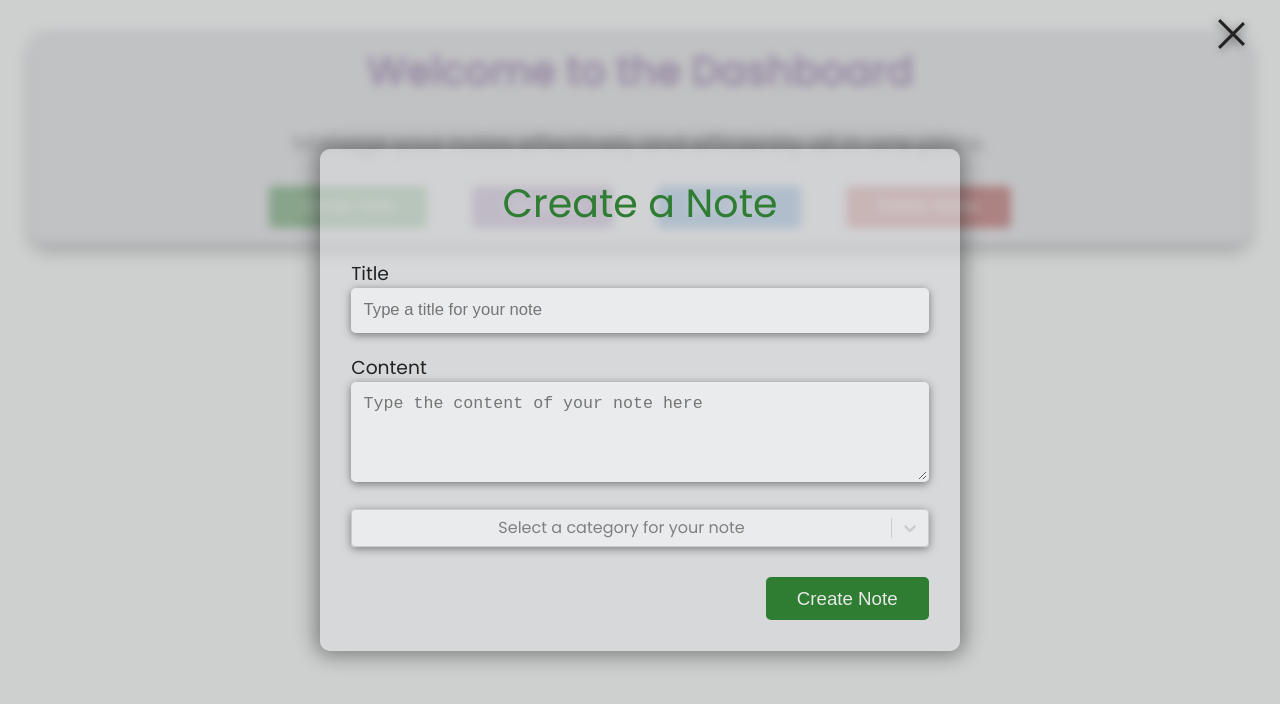
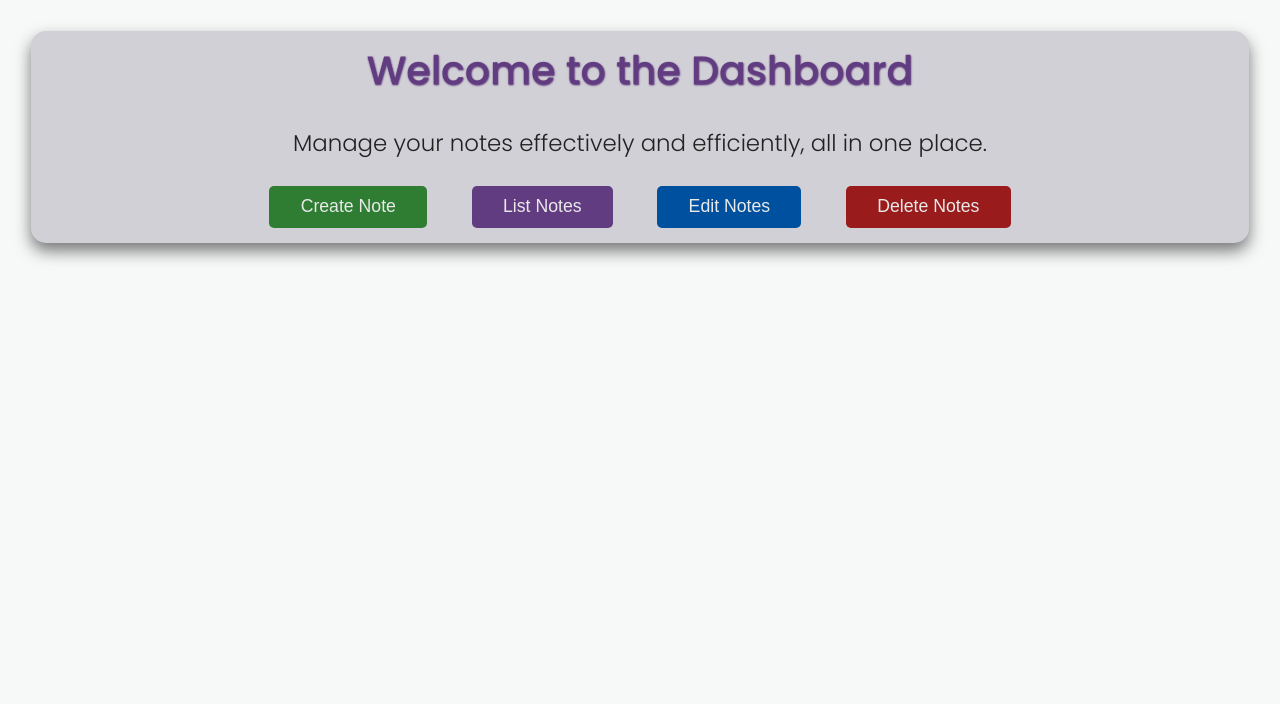
Before and after one commit to JuanWebDeveloper/studyhub-frontend, a Next.js app: page /dashboard in a window 1280 px wide. Shown: the top 704 px of the page. Built offline with nearby package versions, Linux system fonts and the light colour scheme.

Commit message:
Implemented animations and functionality for the note form modal
Created fadeIn and fadeOut animations for the modal and added the ability to open and close the modal using state management.

```diff
--- a/app/dashboard/page.tsx
+++ b/app/dashboard/page.tsx
@@ -1,19 +1,24 @@
+'use client';
+import { useState } from 'react';
 import { NoteFormModal } from '@/src/views/components';
 
 const Dashboard = () => {
+ const [isModalOpen, setIsModalOpen] = useState(false);
+
+ const handleModalOpen = () => setIsModalOpen(true);
  return (
   <div className='dashboard'>
    <header className='dashboard-header'>
     <h2>Welcome to the Dashboard</h2>
     <p>Manage your notes effectively and efficiently, all in one place.</p>
     <div className='dashboard-actions'>
-     <button>Create Note</button>
+     <button onClick={handleModalOpen}>Create Note</button>
      <button>List Notes</button>
      <button>Edit Notes</button>
      <button>Delete Notes</button>
     </div>
    </header>
-   <NoteFormModal />
+   <NoteFormModal modalState={[isModalOpen, setIsModalOpen]} />
   </div>
  );
 };
--- a/src/common/models/index.ts
+++ b/src/common/models/index.ts
@@ -2,3 +2,5 @@
 export type { UiSlicesModel } from './store/slices/uiSlicesModel';
 //*> Export of the API endpoints responses models.
 export type { APIEndponitConnectionStatus } from './apiEnpointsModels/endpointConnectionStatus';
+//*> Export of models for useState.
+export type { stateBooleanModel } from './useState/useStateModels';
--- /dev/null
+++ b/src/common/models/useState/useStateModels.ts
@@ -0,0 +1,3 @@
+import { Dispatch, SetStateAction } from 'react';
+
+export type stateBooleanModel = [boolean, Dispatch<SetStateAction<boolean>>];
--- a/src/common/store/slices/uiSlice.ts
+++ b/src/common/store/slices/uiSlice.ts
@@ -4,7 +4,7 @@ import { UiSlicesModel } from '@/src/common/models/';
 const initialState: UiSlicesModel = {
  hasErrors: false,
  errorMessage: '',
- loading: false,
+ loading: true,
 };
 
 export const uiSlice = createSlice({
--- a/src/views/components/pages/dashboard/NoteFormModal.tsx
+++ b/src/views/components/pages/dashboard/NoteFormModal.tsx
@@ -3,11 +3,18 @@
 import Select from 'react-select';
 //*> Import the note categories.
 import { noteCategories, customNoteCategorySelectStyles } from '@/src/common/utils';
+import { stateBooleanModel } from '@/src/common/models';
 
-export const NoteFormModal = () => {
+type NoteFormModalProps = {
+ modalState: stateBooleanModel;
+};
+
+export const NoteFormModal = ({ modalState: [isModalOpen, setIsModalOpen] }: NoteFormModalProps) => {
+ const handleModalClose = () => setIsModalOpen(false);
+
  return (
-  <div className='note-form'>
-   <div className='model-close-button'>
+  <div className={`note-form ${isModalOpen ? 'fadeIn' : 'fadeOut'}`}>
+   <div className='model-close-button' onClick={handleModalClose}>
     <div className='close-icon-bar'></div>
     <div className='close-icon-bar'></div>
    </div>
--- a/src/views/scss/components/pages/dashboard/_note-form-modal.scss
+++ b/src/views/scss/components/pages/dashboard/_note-form-modal.scss
@@ -118,4 +118,12 @@
    }
   }
  }
+
+ &.fadeIn {
+  @include fadeIn-form-modal;
+ }
+
+ &.fadeOut {
+  @include fadeOut-form-modal;
+ }
 }
--- a/src/views/scss/variables/animations/animations.scss
+++ b/src/views/scss/variables/animations/animations.scss
@@ -2,3 +2,5 @@
 @import './transitions';
 //*> Shared components animations
 @import './components/shared/loading-animation';
+//*> Dashboard components animations
+@import './components/dashboard/note-form-modal-animation';
--- /dev/null
+++ b/src/views/scss/variables/animations/components/dashboard/_note-form-modal-animation.scss
@@ -0,0 +1,31 @@
+@mixin fadeIn-form-modal {
+ animation: fadeIn-form-modal 0.7s cubic-bezier(0.175, 0.885, 0.32, 1) both;
+}
+
+@keyframes fadeIn-form-modal {
+ 0% {
+  opacity: 0;
+  transform: scaleX(0) scaleY(0);
+ }
+
+ 100% {
+  opacity: 1;
+  transform: scaleX(1) scaleY(1);
+ }
+}
+
+@mixin fadeOut-form-modal {
+ animation: fadeOut-form-modal 0.7s cubic-bezier(0.175, 0.885, 0.32, 1) both;
+}
+
+@keyframes fadeOut-form-modal {
+ 0% {
+  opacity: 1;
+  transform: scaleX(1) scaleY(1);
+ }
+
+ 100% {
+  opacity: 0;
+  transform: scaleX(0) scaleY(0);
+ }
+}
```
